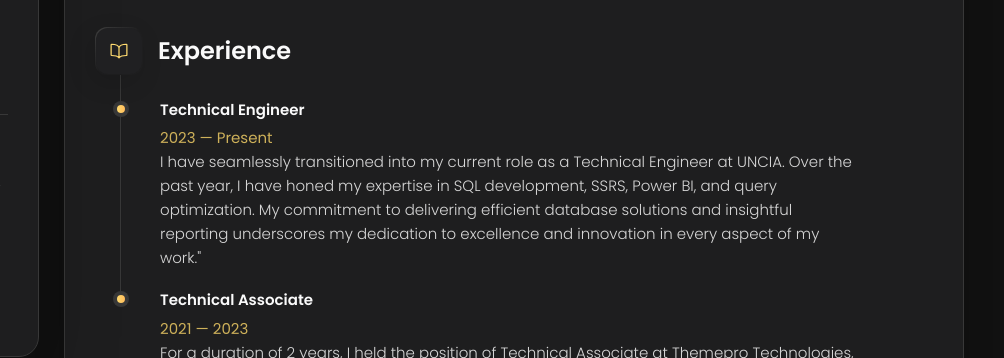
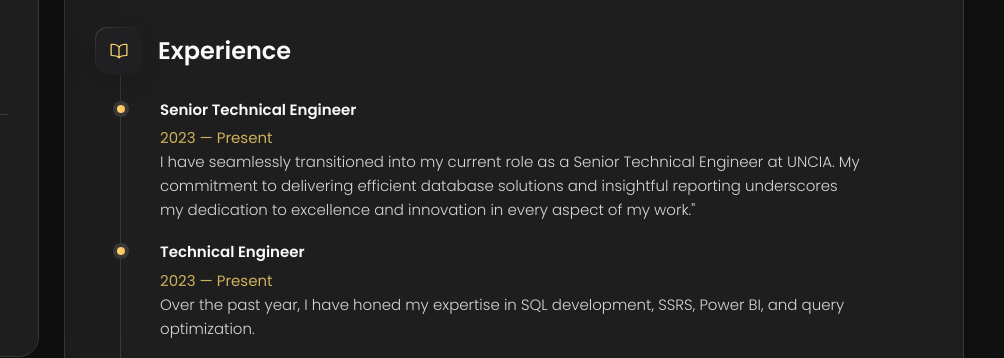
Before and after one commit to karthikn-07/Karthikn, a plain HTML site: page index.html in a window 1280 px wide. Both pictures are taken after a click on the button "Resume". Shown: the part 335-693 px from the top of the page, 276-1280 px from the left. Drawn offline with nearby package versions, Linux system fonts and the light colour scheme.

Commit message:
Update index.html

```diff
--- a/index.html
+++ b/index.html
@@ -345,6 +345,21 @@
 
           <ol class="timeline-list">
 
+               <li class="timeline-item">
+
+              <h4 class="h4 timeline-item-title">Senior Technical Engineer</h4>
+
+              <span>2023 — Present</span>
+
+              <p class="timeline-text">
+                I have seamlessly transitioned into my current role as
+                a Senior Technical Engineer at UNCIA. My commitment to delivering efficient
+                 database solutions and insightful reporting underscores my dedication
+                 to excellence and innovation in every aspect of my work."
+              </p>
+
+            </li>
+
             <li class="timeline-item">
 
               <h4 class="h4 timeline-item-title">Technical Engineer</h4>
@@ -352,12 +367,9 @@
               <span>2023 — Present</span>
 
               <p class="timeline-text">
-                I have seamlessly transitioned into my current role as
-                a Technical Engineer at UNCIA. Over the past year,
+                 Over the past year,
                 I have honed my expertise in SQL development, SSRS, Power BI, and
-                 query optimization. My commitment to delivering efficient
-                 database solutions and insightful reporting underscores my dedication
-                 to excellence and innovation in every aspect of my work."
+                 query optimization.
               </p>
 
             </li>
```
